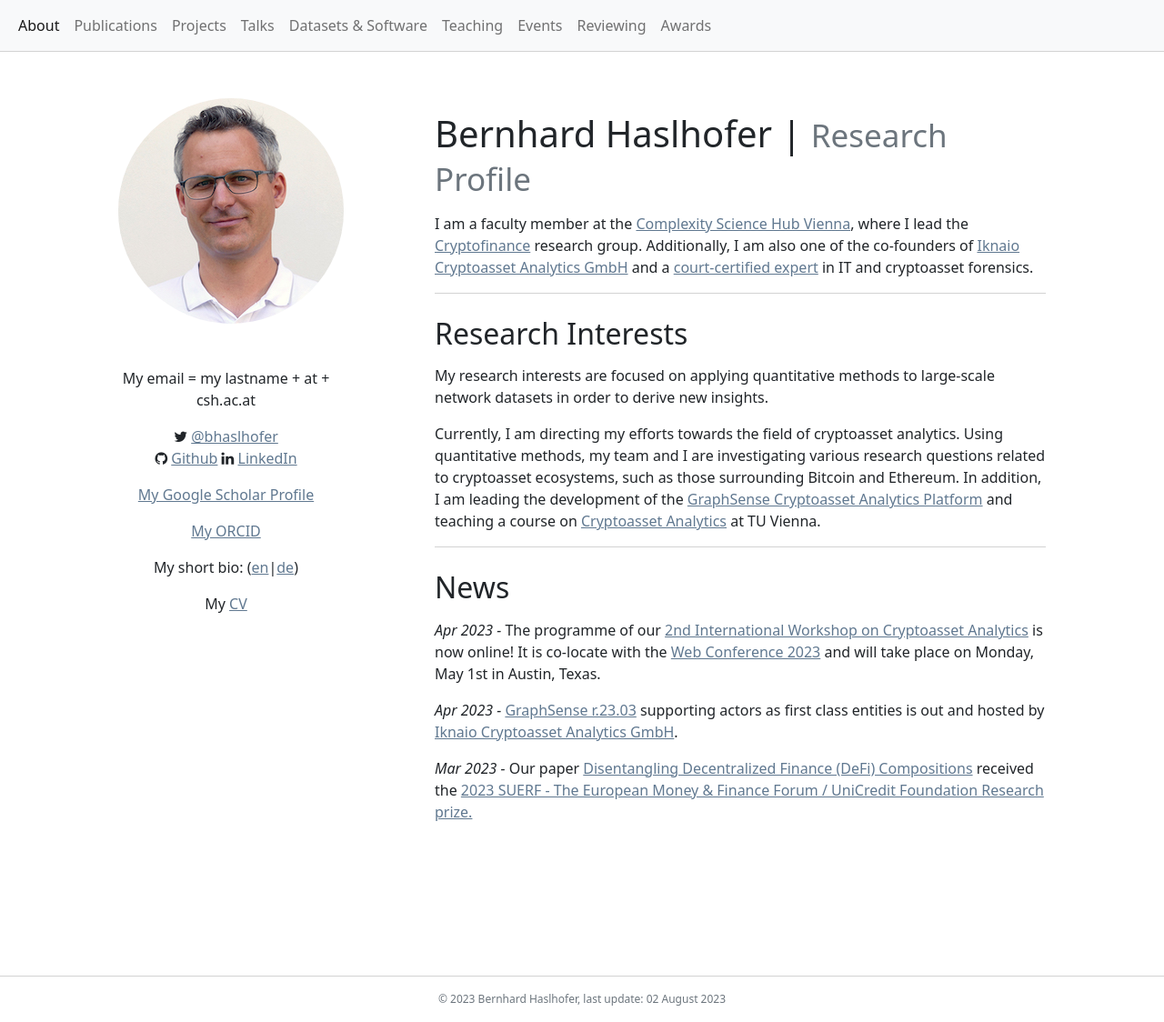
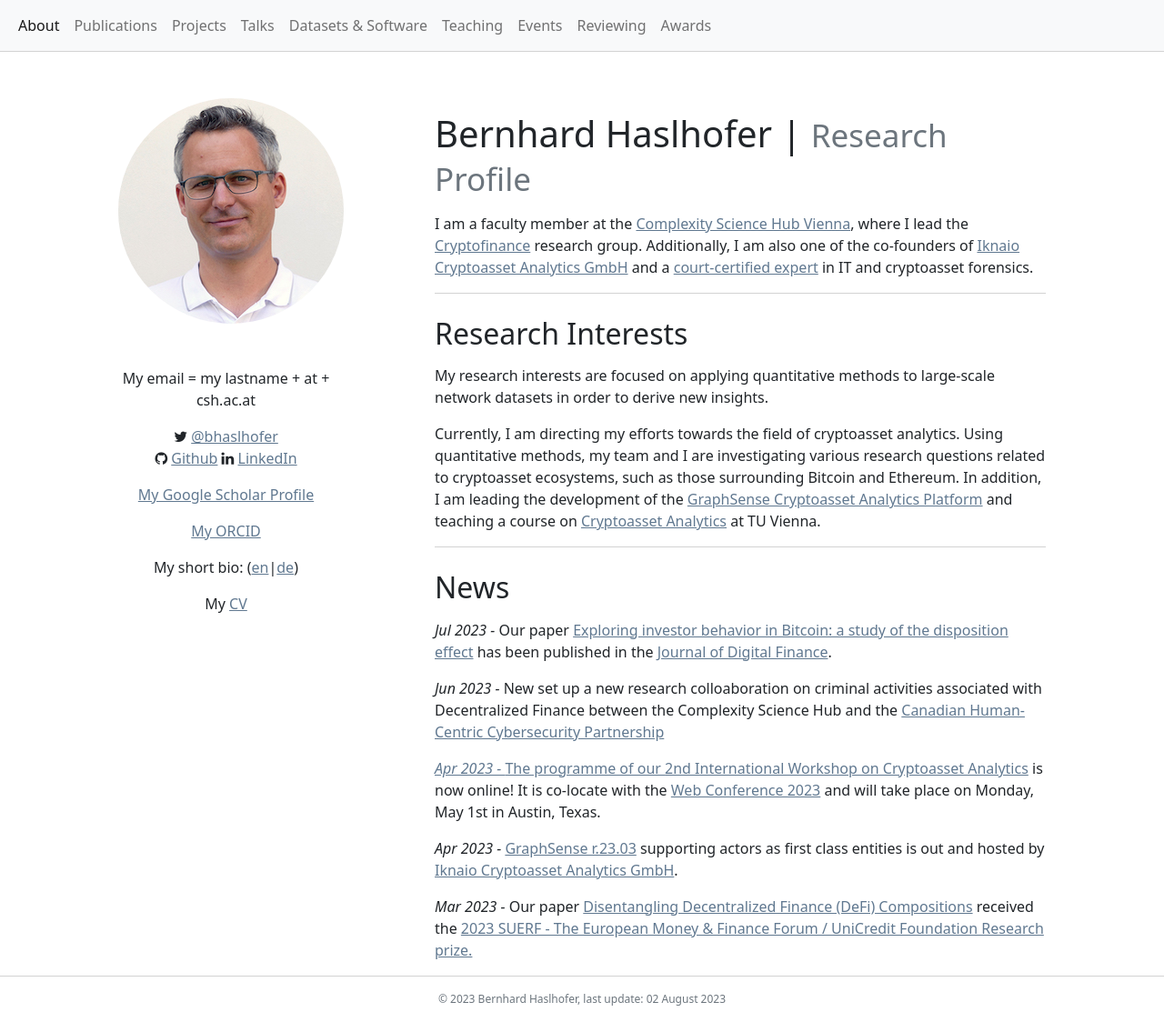
Before and after one commit to behas/behas.github.com, a Jekyll site: the page built from index.html, in a window 1280 px wide and 1124 px high. Shown: the whole window at 91% size. Built offline with Jekyll 4.4.1, drawn with Linux system fonts in a browser that asks for light colours; a style sheet for code colours, icons or effects is not loaded.

Commit message:
added new pub

```diff
--- a/_data/news.yml
+++ b/_data/news.yml
@@ -1,3 +1,15 @@
+- date: 2023-07-24
+  news: |
+    Our paper <a href="https://link.springer.com/article/10.1007/s42521-023-00086-w" target="_blank">Exploring investor behavior in Bitcoin: a study
+    of the disposition effect</a> has been published in the
+    <a href="https://www.springer.com/journal/42521" target="_blank">Journal of Digital Finance</a>.
+
+- date: 2023-06-24
+  news: |
+    New set up a new research colloaboration on criminal activities associated with
+    Decentralized Finance between the Complexity Science Hub and the <a href="https://www.linkedin.com/company/hc2p-ca/">Canadian Human-Centric
+    Cybersecurity Partnership</a.
+
 - date: 2023-04-14
   news: |
     The programme of our <a href="https://caaw.io/2023/" target="_blank">2nd
```
Also changed, not shown: assets/bibliography.bib (+12 -9 lines).
